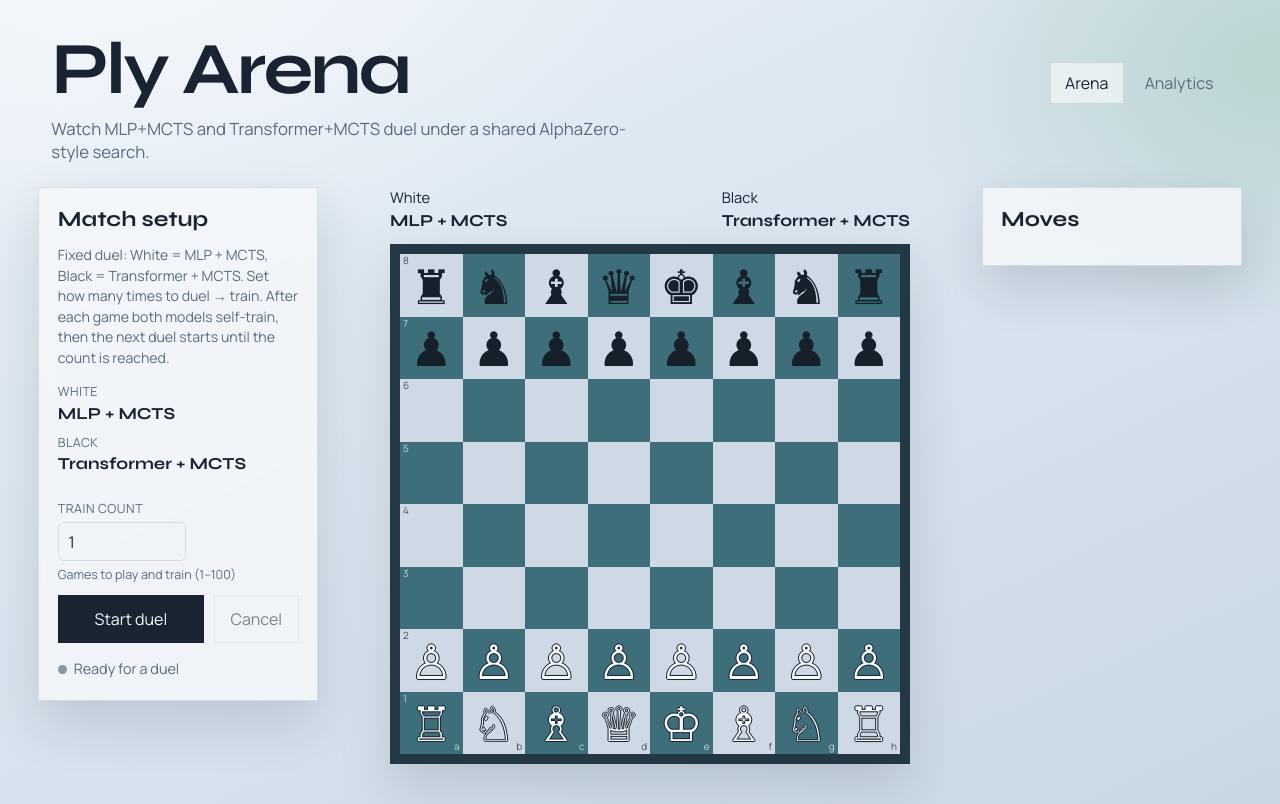
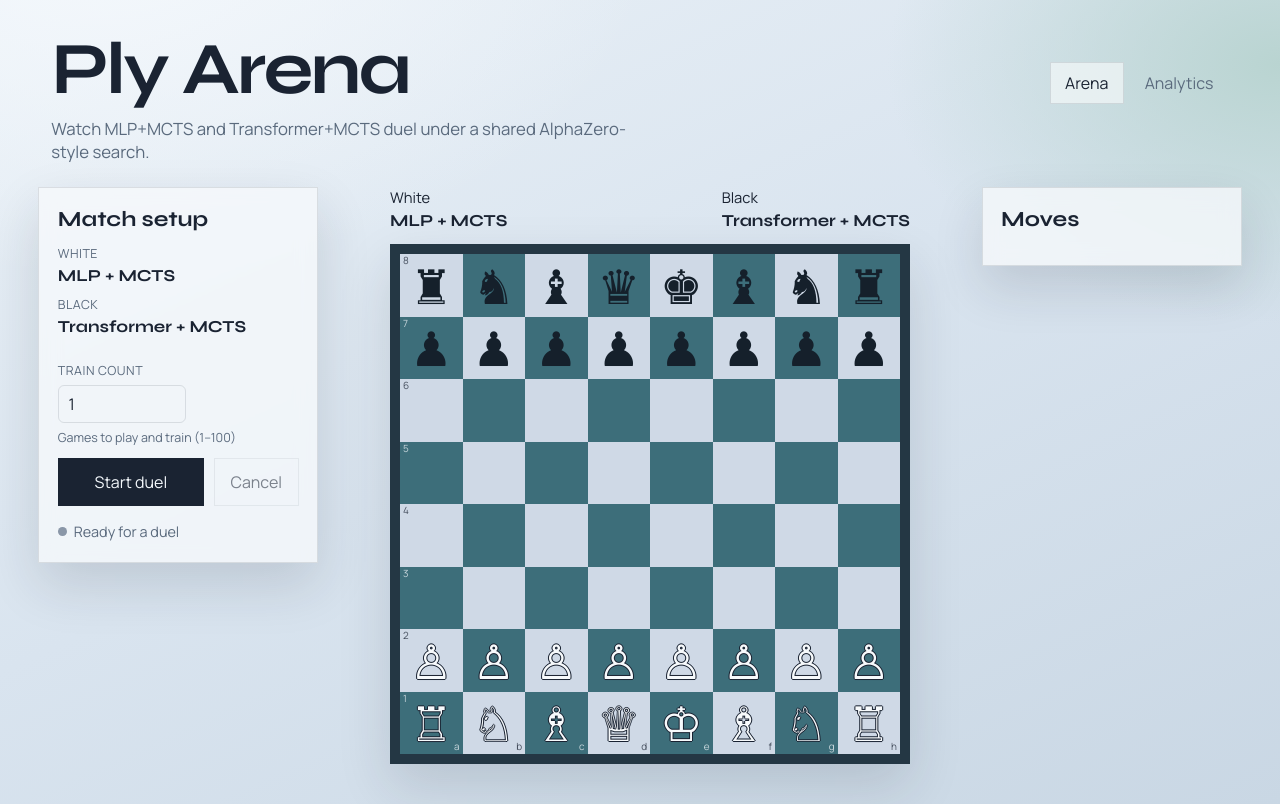
Before and after one commit to cyberloop001/chess, a React (Vite) app in the folder frontend/: page / in a window 1280 px wide. Built offline with nearby package versions, Linux system fonts and the light colour scheme.

Commit message:
update the ui

```diff
--- a/frontend/src/ArenaPage.tsx
+++ b/frontend/src/ArenaPage.tsx
@@ -336,11 +336,6 @@ export function ArenaPage({ onHistoryChange, onRunningChange }: Props) {
     <main className="layout">
       <section className="panel">
         <h2>Match setup</h2>
-        <p className="setup-note">
-          Fixed duel: White = MLP + MCTS, Black = Transformer + MCTS. Set how many times to
-          duel → train. After each game both models self-train, then the next duel starts until
-          the count is reached.
-        </p>
         <div className="pairing">
           <div>
             <span className="pairing-label">White</span>
```
